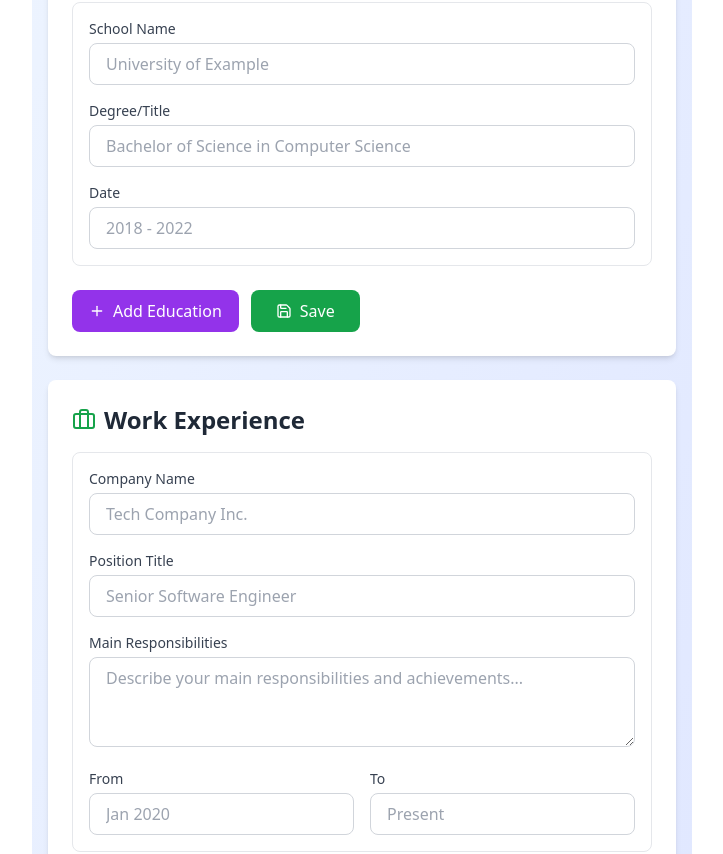
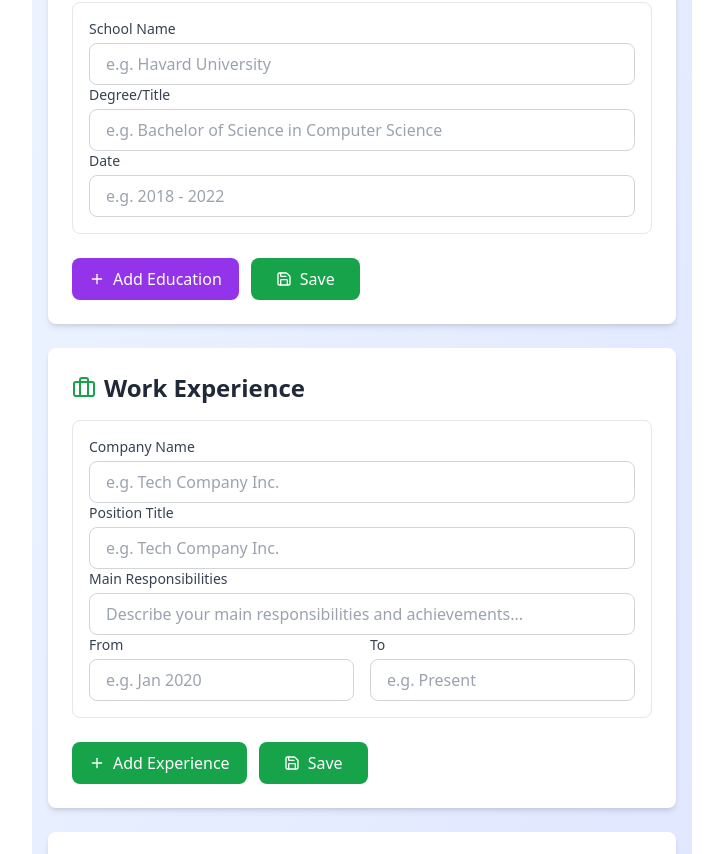
Before and after one commit to samirbhusal/cv-app, a React (Vite) app: page / in a window 1280 px wide. Shown: the part 646-1500 px from the top of the page, without its empty margins (278-1001 px from the left). Built offline with nearby package versions, Linux system fonts and the light colour scheme.

Commit message:
components updated

```diff
--- /dev/null
+++ b/src/components/CommonEditWrapper.tsx
@@ -0,0 +1,39 @@
+import React from "react";
+import { EditIcon } from "lucide-react";
+
+// Reusable Edit Wrapper Component
+interface CommonEditWrapperProps {
+  title: string;
+  icon: React.ReactNode;
+  iconColor: string;
+  onEdit: () => void;
+  children: React.ReactNode;
+}
+
+const CommonEditWrapper: React.FC<CommonEditWrapperProps> = ({
+  title,
+  icon,
+  iconColor,
+  onEdit,
+  children,
+}) => {
+  return (
+    <div className="bg-white rounded-lg shadow-md p-6 mb-6">
+      <div className="flex justify-between items-start mb-4">
+        <h2 className="text-2xl font-bold text-gray-800 flex items-center gap-2">
+          <span className={iconColor}>{icon}</span>
+          {title}
+        </h2>
+        <button
+          onClick={onEdit}
+          className="flex items-center gap-2 px-4 py-2 bg-blue-600 text-white rounded-lg hover:bg-blue-700 transition"
+        >
+          <EditIcon />
+          Edit
+        </button>
+      </div>
+      {children}
+    </div>
+  );
+};
+export default CommonEditWrapper;
--- a/src/components/CommonEditing.tsx
+++ /dev/null
@@ -1,49 +0,0 @@
-import React from "react";
-import { User, Edit2, Mail, Phone } from "lucide-react";
-
-interface CommonEditingProps {
-  formData: {
-    name: string;
-    email: string;
-    phone: string;
-  };
-  setIsEditing: (isEditing: boolean) => void;
-}
-
-const CommonEditing: React.FC<CommonEditingProps> = ({
-  formData,
-  setIsEditing,
-}) => {
-  return (
-    <div className="bg-white rounded-lg shadow-md p-6 mb-6">
-      <div className="flex justify-between items-start mb-4">
-        <h2 className="text-2xl font-bold text-gray-800 flex items-center gap-2">
-          <User className="w-6 h-6 text-blue-600" />
-          Personal Information
-        </h2>
-        <button
-          onClick={() => setIsEditing(true)}
-          className="flex items-center gap-2 px-4 py-2 bg-blue-600 text-white rounded-lg hover:bg-blue-700 transition"
-        >
-          <Edit2 className="w-4 h-4" />
-          Edit
-        </button>
-      </div>
-      <div className="space-y-3">
-        <div>
-          <h3 className="text-3xl font-bold text-gray-900">{formData.name}</h3>
-        </div>
-        <div className="flex items-center gap-2 text-gray-700">
-          <Mail className="w-5 h-5 text-blue-600" />
-          <span>{formData.email}</span>
-        </div>
-        <div className="flex items-center gap-2 text-gray-700">
-          <Phone className="w-5 h-5 text-blue-600" />
-          <span>{formData.phone}</span>
-        </div>
-      </div>
-    </div>
-  );
-};
-
-export default CommonEditing;
--- a/src/components/EducationInfoComponent.tsx
+++ b/src/components/EducationInfoComponent.tsx
@@ -1,6 +1,8 @@
 import React, { useState } from "react";
 import type { FormEvent } from "react";
 import { GraduationCap, Edit2, Trash2, Plus, Save } from "lucide-react";
+import CommonInputField from "./CommonInputField";
+import CommonEditWrapper from "./CommonEditWrapper";
 
 interface EducationData {
   school: string;
@@ -51,20 +53,12 @@ export const Education: React.FC<EducationProps> = ({ education, onSave }) => {
 
   if (!isEditing) {
     return (
-      <div className="bg-white rounded-lg shadow-md p-6 mb-6">
-        <div className="flex justify-between items-start mb-4">
-          <h2 className="text-2xl font-bold text-gray-800 flex items-center gap-2">
-            <GraduationCap className="w-6 h-6 text-purple-600" />
-            Education
-          </h2>
-          <button
-            onClick={() => setIsEditing(true)}
-            className="flex items-center gap-2 px-4 py-2 bg-blue-600 text-white rounded-lg hover:bg-blue-700 transition"
+      <CommonEditWrapper
+        title="Personal Information"
+        icon={<GraduationCap />}
+        iconColor="text-blue-600"
+        onEdit={() => setIsEditing(true)}
       >
-            <Edit2 className="w-4 h-4" />
-            Edit
-          </button>
-        </div>
         <div className="space-y-4">
           {eduList.map((edu) => (
             <div key={edu.id} className="border-l-4 border-purple-600 pl-4">
@@ -76,7 +70,7 @@ export const Education: React.FC<EducationProps> = ({ education, onSave }) => {
             </div>
           ))}
         </div>
-      </div>
+      </CommonEditWrapper>
     );
   }
 
@@ -101,51 +95,30 @@ export const Education: React.FC<EducationProps> = ({ education, onSave }) => {
                 <Trash2 className="w-5 h-5" />
               </button>
             )}
-            <div className="space-y-4">
-              <div>
-                <label className="block text-sm font-medium text-gray-700 mb-1 text-left">
-                  School Name
-                </label>
-                <input
+
+            <CommonInputField
+              fieldName="School Name"
+              fieldValue={edu.school}
+              onChange={(e) => handleChange(edu.id, "school", e.target.value)}
+              placeholder="e.g. Havard University"
               type="text"
-                  value={edu.school}
-                  onChange={(e) =>
-                    handleChange(edu.id, "school", e.target.value)
-                  }
-                  required
-                  className="w-full px-4 py-2 border border-gray-300 rounded-lg focus:ring-2 focus:ring-purple-500 focus:border-transparent"
-                  placeholder="University of Example"
             />
-              </div>
-              <div>
-                <label className="block text-sm font-medium text-gray-700 mb-1 text-left">
-                  Degree/Title
-                </label>
-                <input
+
+            <CommonInputField
+              fieldName="Degree/Title"
+              fieldValue={edu.title}
+              onChange={(e) => handleChange(edu.id, "title", e.target.value)}
+              placeholder="e.g. Bachelor of Science in Computer Science"
               type="text"
-                  value={edu.title}
-                  onChange={(e) =>
-                    handleChange(edu.id, "title", e.target.value)
-                  }
-                  required
-                  className="w-full px-4 py-2 border border-gray-300 rounded-lg focus:ring-2 focus:ring-purple-500 focus:border-transparent"
-                  placeholder="Bachelor of Science in Computer Science"
             />
-              </div>
-              <div>
-                <label className="block text-sm font-medium text-gray-700 mb-1 text-left">
-                  Date
-                </label>
-                <input
+
+            <CommonInputField
+              fieldName="Date"
+              fieldValue={edu.date}
+              onChange={(e) => handleChange(edu.id, "date", e.target.value)}
+              placeholder="e.g. 2018 - 2022"
               type="text"
-                  value={edu.date}
-                  onChange={(e) => handleChange(edu.id, "date", e.target.value)}
-                  required
-                  className="w-full px-4 py-2 border border-gray-300 rounded-lg focus:ring-2 focus:ring-purple-500 focus:border-transparent"
-                  placeholder="2018 - 2022"
             />
-              </div>
-            </div>
           </div>
         ))}
         <div className="flex gap-3">
--- a/src/components/ExperienceComponent.tsx
+++ b/src/components/ExperienceComponent.tsx
@@ -1,6 +1,8 @@
 import React, { useState } from "react";
 import type { FormEvent } from "react";
 import { Briefcase, Edit2, Trash2, Plus, Save } from "lucide-react";
+import CommonInputField from "./CommonInputField";
+import CommonEditWrapper from "./CommonEditWrapper";
 
 interface ExperienceData {
   company: string;
@@ -72,20 +74,12 @@ export const Experience: React.FC<ExperienceProps> = ({
 
   if (!isEditing) {
     return (
-      <div className="bg-white rounded-lg shadow-md p-6 mb-6">
-        <div className="flex justify-between items-start mb-4">
-          <h2 className="text-2xl font-bold text-gray-800 flex items-center gap-2">
-            <Briefcase className="w-6 h-6 text-green-600" />
-            Work Experience
-          </h2>
-          <button
-            onClick={() => setIsEditing(true)}
-            className="flex items-center gap-2 px-4 py-2 bg-blue-600 text-white rounded-lg hover:bg-blue-700 transition"
+      <CommonEditWrapper
+        title="Work Experience"
+        icon={<Briefcase />}
+        iconColor="text-blue-600"
+        onEdit={() => setIsEditing(true)}
       >
-            <Edit2 className="w-4 h-4" />
-            Edit
-          </button>
-        </div>
         <div className="space-y-6">
           {expList.map((exp) => (
             <div key={exp.id} className="border-l-4 border-green-600 pl-4">
@@ -100,7 +94,7 @@ export const Experience: React.FC<ExperienceProps> = ({
             </div>
           ))}
         </div>
-      </div>
+      </CommonEditWrapper>
     );
   }
 
@@ -125,83 +119,53 @@ export const Experience: React.FC<ExperienceProps> = ({
                 <Trash2 className="w-5 h-5" />
               </button>
             )}
-            <div className="space-y-4">
-              <div>
-                <label className="block text-sm font-medium text-gray-700 mb-1 text-left">
-                  Company Name
-                </label>
-                <input
+            <CommonInputField
+              fieldName="Company Name"
+              fieldValue={exp.company}
+              onChange={(e) => handleChange(exp.id, "company", e.target.value)}
+              placeholder="e.g. Tech Company Inc."
               type="text"
-                  value={exp.company}
-                  onChange={(e) =>
-                    handleChange(exp.id, "company", e.target.value)
-                  }
-                  required
-                  className="w-full px-4 py-2 border border-gray-300 rounded-lg focus:ring-2 focus:ring-green-500 focus:border-transparent"
-                  placeholder="Tech Company Inc."
             />
-              </div>
-              <div>
-                <label className="block text-sm font-medium text-gray-700 mb-1 text-left">
-                  Position Title
-                </label>
-                <input
+
+            <CommonInputField
+              fieldName="Position Title"
+              fieldValue={exp.position}
+              onChange={(e) => handleChange(exp.id, "position", e.target.value)}
+              placeholder="e.g. Tech Company Inc."
               type="text"
-                  value={exp.position}
-                  onChange={(e) =>
-                    handleChange(exp.id, "position", e.target.value)
-                  }
-                  required
-                  className="w-full px-4 py-2 border border-gray-300 rounded-lg focus:ring-2 focus:ring-green-500 focus:border-transparent"
-                  placeholder="Senior Software Engineer"
             />
-              </div>
-              <div>
-                <label className="block text-sm font-medium text-gray-700 mb-1 text-left">
-                  Main Responsibilities
-                </label>
-                <textarea
-                  value={exp.responsibilities}
+
+            <CommonInputField
+              fieldName="Main Responsibilities"
+              fieldValue={exp.position}
               onChange={(e) =>
                 handleChange(exp.id, "responsibilities", e.target.value)
               }
-                  required
-                  rows="3"
-                  className="w-full px-4 py-2 border border-gray-300 rounded-lg focus:ring-2 focus:ring-green-500 focus:border-transparent"
               placeholder="Describe your main responsibilities and achievements..."
+              type="text"
             />
-              </div>
+
+            <div className="space-y-4">
               <div className="grid grid-cols-2 gap-4">
-                <div>
-                  <label className="block text-sm font-medium text-gray-700 mb-1 text-left">
-                    From
-                  </label>
-                  <input
-                    type="text"
-                    value={exp.dateFrom}
+                <CommonInputField
+                  fieldName="From"
+                  fieldValue={exp.position}
                   onChange={(e) =>
                     handleChange(exp.id, "dateFrom", e.target.value)
                   }
-                    required
-                    className="w-full px-4 py-2 border border-gray-300 rounded-lg focus:ring-2 focus:ring-green-500 focus:border-transparent"
-                    placeholder="Jan 2020"
+                  placeholder="e.g. Jan 2020"
+                  type="text"
                 />
-                </div>
-                <div>
-                  <label className="block text-sm font-medium text-gray-700 mb-1 text-left">
-                    To
-                  </label>
-                  <input
-                    type="text"
-                    value={exp.dateTo}
+
+                <CommonInputField
+                  fieldName="To"
+                  fieldValue={exp.position}
                   onChange={(e) =>
                     handleChange(exp.id, "dateTo", e.target.value)
                   }
-                    required
-                    className="w-full px-4 py-2 border border-gray-300 rounded-lg focus:ring-2 focus:ring-green-500 focus:border-transparent"
-                    placeholder="Present"
+                  placeholder="e.g. Present"
+                  type="text"
                 />
-                </div>
               </div>
             </div>
           </div>
--- a/src/components/GeneralInfoComponent.tsx
+++ b/src/components/GeneralInfoComponent.tsx
@@ -1,8 +1,8 @@
 import React, { useState } from "react";
 import type { ChangeEvent } from "react";
-import { User, Mail, Phone, Edit2, Save } from "lucide-react";
+import { User, UserIcon, Phone, Mail, Save } from "lucide-react";
 import CommonInputField from "./CommonInputField";
-import CommonEditing from "./CommonEditing";
+import CommonEditWrapper from "./CommonEditWrapper";
 
 interface GeneralInfoData {
   name: string;
@@ -31,7 +31,30 @@ export const GeneralInfo: React.FC<GeneralInfoProps> = ({ data, onSave }) => {
   };
 
   if (!isEditing) {
-    return <CommonEditing formData={formData} setIsEditing={setIsEditing} />;
+    return (
+      <CommonEditWrapper
+        title="Personal Information"
+        icon={<UserIcon />}
+        iconColor="text-blue-600"
+        onEdit={() => setIsEditing(true)}
+      >
+        <div className="space-y-3">
+          <div>
+            <h3 className="text-3xl font-bold text-gray-900">
+              {formData.name}
+            </h3>
+          </div>
+          <div className="flex items-center gap-2 text-gray-700">
+            <Mail className="w-5 h-5 text-blue-600" />
+            <span>{formData.email}</span>
+          </div>
+          <div className="flex items-center gap-2 text-gray-700">
+            <Phone className="w-5 h-5 text-blue-600" />
+            <span>{formData.phone}</span>
+          </div>
+        </div>
+      </CommonEditWrapper>
+    );
   }
 
   return (
```
Lines whose indentation alone changed are shown as unchanged.
